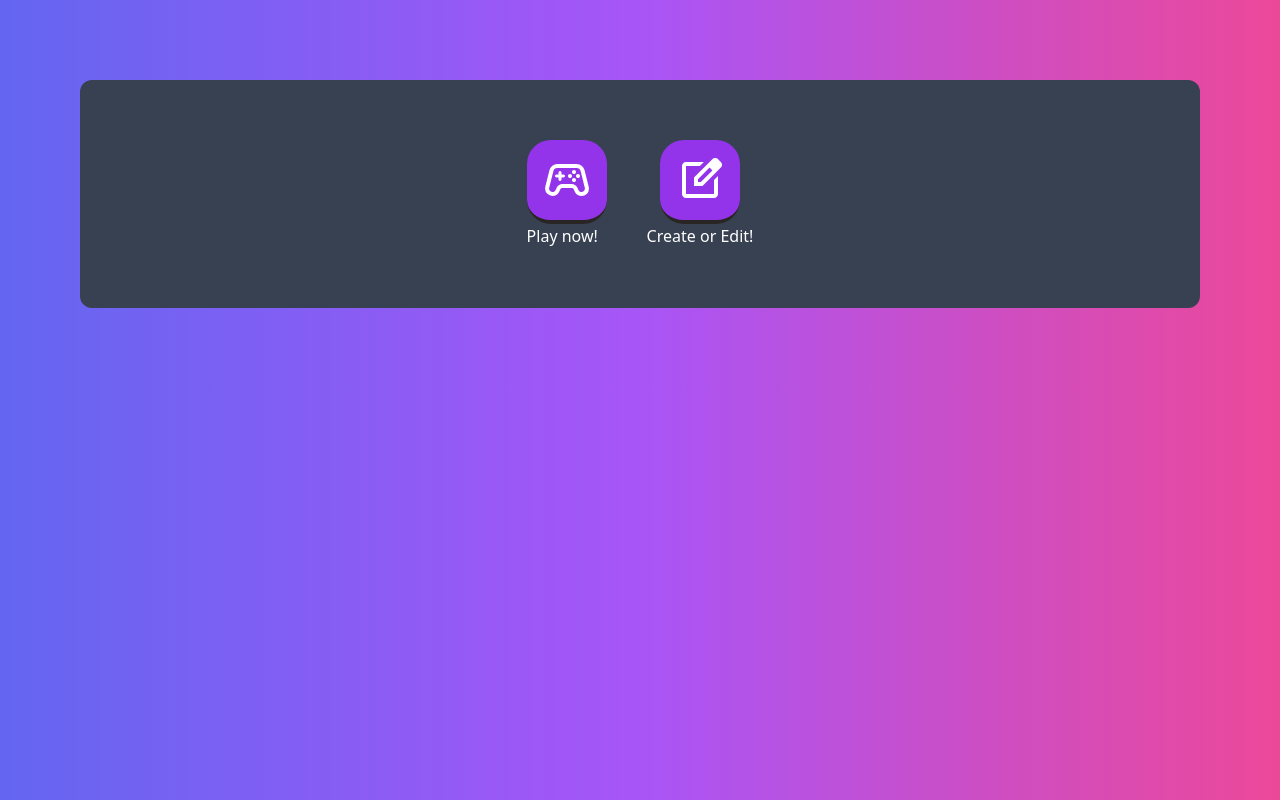
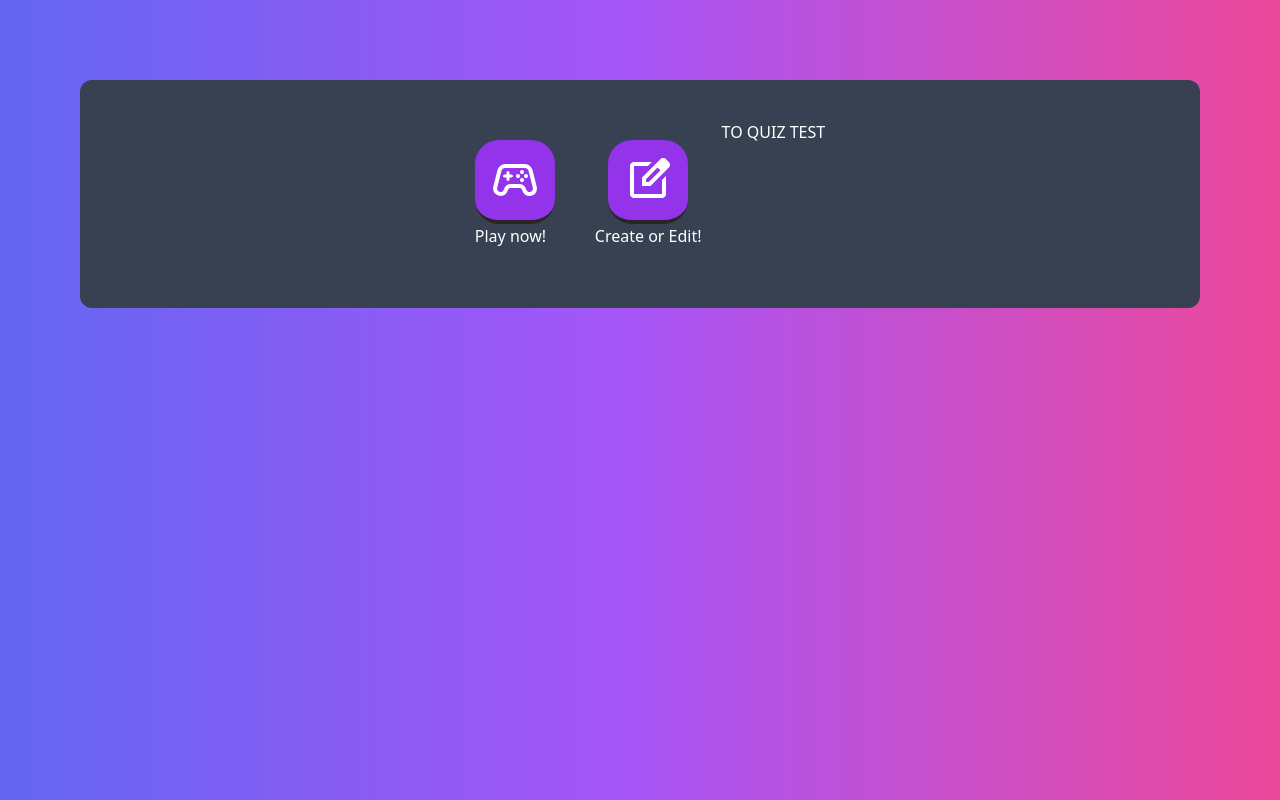
Before and after one commit to Niklas-gif/quiz-app-frontend, a Nuxt app: page / in a window 1280 px wide. Built offline with nearby package versions, Linux system fonts and the light colour scheme; no server answers.

Commit message:
parm test

```diff
--- a/package.json
+++ b/package.json
@@ -12,7 +12,7 @@
   "dependencies": {
     "nuxt": "^3.11.1",
     "vue": "^3.4.21",
-    "vue-router": "^4.3.0"
+    "vue-router": "^4.3.2"
   },
   "devDependencies": {
     "@nuxtjs/tailwindcss": "^6.11.4"
--- a/pages/index.vue
+++ b/pages/index.vue
@@ -19,6 +19,7 @@
             <CreateButton class="self-center"></CreateButton>
             <p> Create or Edit!</p>
           </div>
+          <NuxtLink :to="{ path: 'quiz', query: { currentQuiz: 'quiz1' }}"> TO QUIZ TEST</NuxtLink>
       </div>
     </div>
 
--- /dev/null
+++ b/pages/quiz.vue
@@ -0,0 +1,37 @@
+<template>
+    <div v-if="!isLoading && currentQuiz != null">
+        <NuxtLayout :name="layout" :quiz="currentQuiz">
+            <NuxtPage/>
+        </NuxtLayout>
+    </div>
+</template>
+
+<script setup lang="ts">
+
+const layout = 'quiz-layout'
+import { ref } from 'vue';
+import type { Quiz } from '../types/quiz';
+
+const data  = ref()
+const isLoading  = ref(true)
+let currentQuiz = ref<Quiz | null>(null)
+
+onMounted(async () => {
+    isLoading.value = true
+    try {
+      const response = await fetch('http://localhost:3030/quizzes/Quiz2')
+      data.value = await response.json()
+      console.log(data.value)
+      currentQuiz.value = data.value[0] //TODO inside of the backend every Quiz with the name gets returned FIX THIS!
+    } catch(error) {
+      console.log(error)
+    }
+    isLoading.value = false
+  })
+
+
+</script>
+
+<style scoped>
+
+</style>
```
Also changed, not shown: 1 other file (tests, documents, lock files or other folders).
